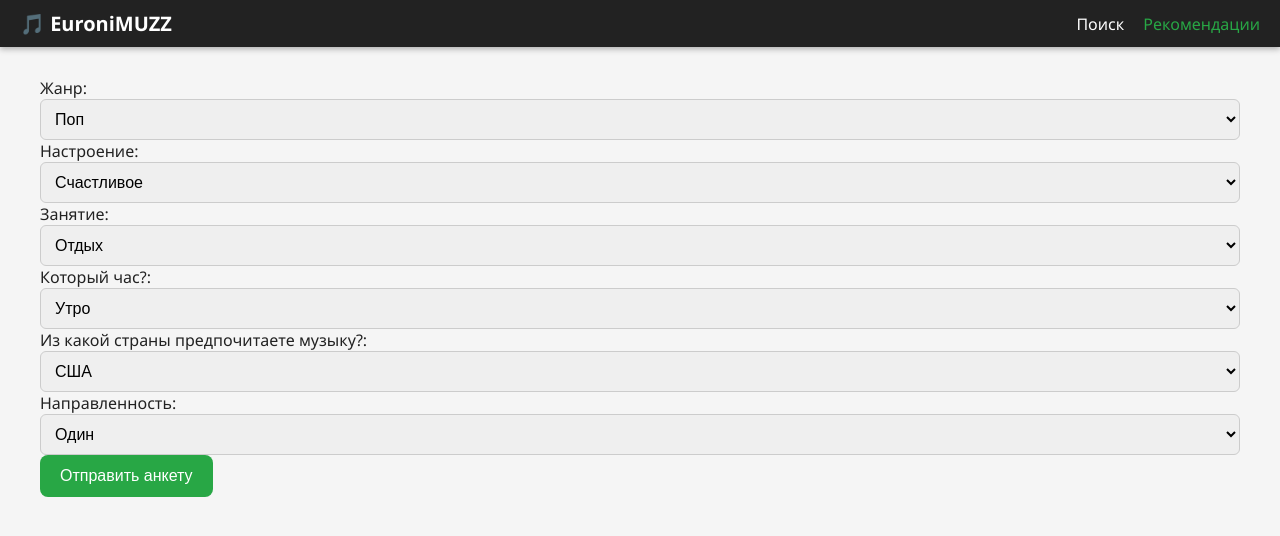
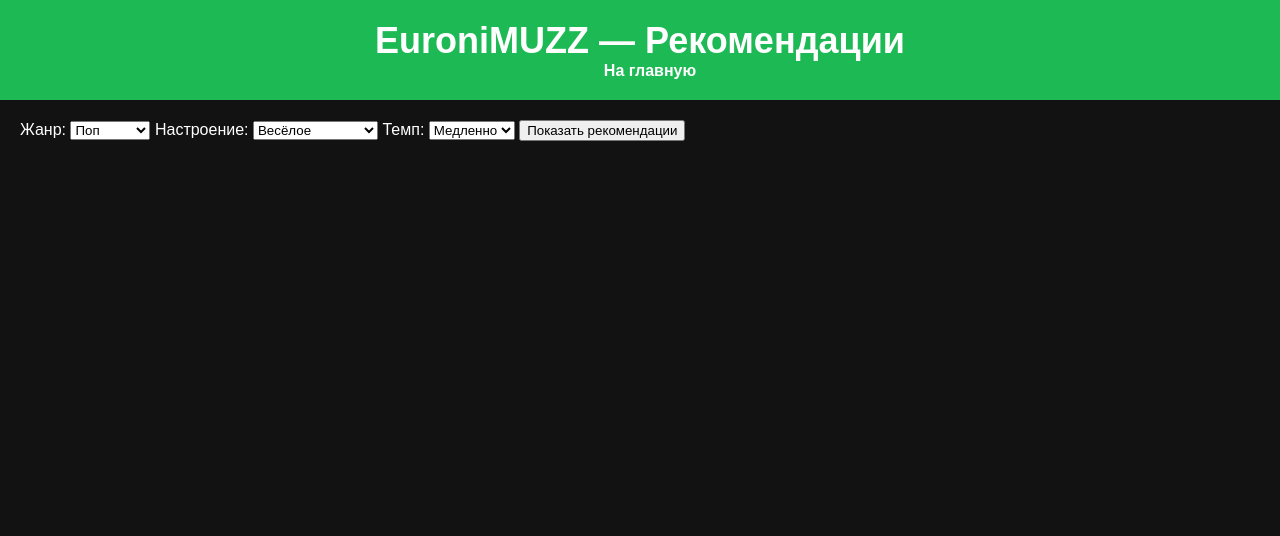
Before and after one commit to ukrainecila6-ctrl/EuroniMUZZ, a Flask app: page /recommend in a window 1280 px wide. Shown: the top 536 px of the page. Run offline with Flask 3, Linux system fonts and the light colour scheme; data that the repository does not hold is empty.

Commit message:
Исправлены конфликты

```diff
--- a/app.py
+++ b/app.py
@@ -1,131 +1,49 @@
 from flask import Flask, render_template, request
 import requests
-import random
 
 app = Flask(__name__)
 
-# ====== iTunes API helper ======
-def search_itunes(term, limit=25, country="us"):
-    url = "https://itunes.apple.com/search"
+# Титульная страница
+@app.route('/')
+def index():
+    return render_template('index.html')
+
+# Поиск песен через iTunes API
+@app.route('/search', methods=['GET', 'POST'])
+def search():
+    query = request.args.get('q') or request.form.get('q')
+    results = []
+    if query:
+        url = f"https://itunes.apple.com/search"
+        params = {
+            'term': query,
+            'media': 'music',
+            'limit': 20
+        }
+        response = requests.get(url, params=params)
+        if response.status_code == 200:
+            data = response.json()
+            results = data.get('results', [])
+    return render_template('index.html', results=results, query=query)
+
+# Рекомендации на основе жанра и других факторов
+@app.route('/recommend', methods=['GET', 'POST'])
+def recommend():
+    genre = request.form.get('genre') or 'pop'
+    mood = request.form.get('mood') or 'happy'
+    tempo = request.form.get('tempo') or 'medium'
+
+    # Простейший пример рекомендаций: ищем песни по жанру и слову настроения
+    url = f"https://itunes.apple.com/search"
     params = {
-        "term": term,
-        "media": "music",
-        "limit": limit,
-        "country": country
+        'term': f"{genre} {mood}",
+        'media': 'music',
+        'limit': 10
     }
     response = requests.get(url, params=params)
-    data = response.json()
-    results = []
-    for item in data.get("results", []):
-        results.append({
-            "trackName": item.get("trackName"),
-            "artistName": item.get("artistName"),
-            "previewUrl": item.get("previewUrl"),
-            "artwork": item.get("artworkUrl100", "").replace("100x100", "300x300"),
-            "collectionName": item.get("collectionName", "")
-        })
-    return results
+    recs = response.json().get('results', []) if response.status_code == 200 else []
 
-# ====== Главная ======
-@app.route("/")
-def home():
-    return render_template("home.html")
+    return render_template('recommend.html', recommendations=recs)
 
-# ====== Поиск ======
-@app.route("/search", methods=["GET", "POST"])
-def index():
-    songs = []
-    query = ""
-    if request.method == "POST":
-        query = request.form.get("query", "").strip()
-        if query:
-            songs = search_itunes(query, limit=30)
-    return render_template("index.html", songs=songs, query=query)
-
-# ====== Рекомендации ======
-@app.route("/recommend", methods=["GET", "POST"])
-def recommend():
-    recommendations = []
-    query_params = {}
-    if request.method == "POST":
-        mood = request.form.get("mood")
-        genre = request.form.get("genre")
-        activity = request.form.get("activity")
-        time = request.form.get("time")
-        region = request.form.get("region")
-        purpose = request.form.get("purpose")
-
-        query_params = {"mood": mood, "genre": genre, "activity": activity,
-                        "time": time, "region": region, "purpose": purpose}
-
-        recommendations = generate_recommendations(mood, genre, activity, time, region, purpose)
-
-    return render_template("recommend.html", recommendations=recommendations, query_params=query_params)
-
-def generate_recommendations(mood, genre, activity, time, region, purpose):
-    mood_tags = {
-        "happy": ["uplifting", "positive", "feel good", "summer vibes"],
-        "sad": ["melancholic", "slow", "emotional", "soft piano"],
-        "romantic": ["love songs", "slow dance", "ballads", "heartfelt"],
-        "calm": ["chill", "relaxing", "ambient", "lofi"],
-        "energetic": ["energetic", "high tempo", "dance", "upbeat"],
-        "angry": ["hard rock", "metal", "intense", "aggressive"]
-    }
-    activity_tags = {
-        "relaxing": ["chill", "acoustic", "instrumental"],
-        "studying": ["focus", "study beats", "ambient"],
-        "driving": ["roadtrip", "travel", "car songs"],
-        "training": ["gym", "workout", "motivation"],
-        "cleaning": ["house mix", "dance pop", "good mood"],
-        "party": ["party", "club", "dance hits"]
-    }
-    time_tags = {
-        "morning": ["morning energy", "wake up songs"],
-        "day": ["daytime hits", "workday pop"],
-        "evening": ["evening chill", "relax vibes"],
-        "night": ["night music", "late night mix"]
-    }
-    purpose_tags = {
-        "alone": ["deep", "personal", "solo listening"],
-        "friends": ["fun", "sing along", "social"],
-        "work": ["focus", "instrumental", "background"],
-        "chill": ["lofi", "smooth", "calm"]
-    }
-    country_map = {
-        "us": "us", "ru": "ru", "gb": "gb", "de": "de",
-        "fr": "fr", "jp": "jp", "kr": "kr", "latino": "mx"
-    }
-    country = country_map.get(region, "us")
-
-    tags = []
-    tags += random.sample(mood_tags.get(mood, []), min(2, len(mood_tags.get(mood, []))))
-    tags += random.sample(activity_tags.get(activity, []), min(2, len(activity_tags.get(activity, []))))
-    tags += random.sample(time_tags.get(time, []), min(1, len(time_tags.get(time, []))))
-    tags += random.sample(purpose_tags.get(purpose, []), min(1, len(purpose_tags.get(purpose, []))))
-
-    core_query = f"{genre} {' '.join(tags)}"
-    search_query = core_query.strip()
-
-    recommendations = search_itunes(search_query, limit=50, country=country)
-
-    if len(recommendations) < 15:
-        backup_terms = [
-            f"top {genre} songs",
-            f"{mood} {genre} playlist",
-            f"best {genre} hits",
-            f"{genre} {purpose} mix"
-        ]
-        for term in backup_terms:
-            extra = search_itunes(term, limit=20, country=country)
-            recommendations.extend(extra)
-
-    seen = set()
-    unique = []
-    for song in recommendations:
-        if song["trackName"] not in seen:
-            seen.add(song["trackName"])
-            unique.append(song)
-    return unique[:60]
-
-if __name__ == "__main__":
+if __name__ == '__main__':
     app.run(debug=True)
--- a/static/style.css
+++ b/static/style.css
@@ -1,85 +1,68 @@
 body {
+    font-family: 'Arial', sans-serif;
+    background-color: #121212;
+    color: #ffffff;
     margin: 0;
-    font-family: "Segoe UI", Tahoma, Geneva, Verdana, sans-serif;
-    background-color: #f5f5f5;
-    color: #222;
+    padding: 0;
 }
 
-a { text-decoration: none; color: inherit; }
-
-.top-nav {
-    display: flex; align-items: center; justify-content: space-between;
-    background-color: #222; color: #fff; padding: 10px 20px;
-    box-shadow: 0 2px 6px rgba(0,0,0,0.3);
+header {
+    background-color: #1DB954;
+    padding: 20px;
+    text-align: center;
 }
 
-.top-nav .nav-logo { font-size: 20px; font-weight: bold; }
-
-.top-nav nav a { margin-left: 15px; font-size: 16px; color: #fff; transition: color 0.2s; }
-
-.top-nav nav a:hover, .top-nav nav a.active { color: #28a745; }
-
-.container { max-width: 1200px; margin: 30px auto; padding: 0 20px; }
-
-input[type="text"], select {
-    padding: 10px; font-size: 16px; border: 1px solid #ccc; border-radius: 6px;
-    width: 100%; box-sizing: border-box;
+header h1 {
+    margin: 0;
+    font-size: 36px;
 }
 
-.big-btn, button[type="submit"] {
-    padding: 12px 20px; font-size: 16px; border: none; border-radius: 8px;
-    background-color: #28a745; color: #fff; cursor: pointer; transition: background 0.2s;
+header form {
+    margin-top: 10px;
 }
 
-.big-btn:hover, button[type="submit"]:hover { background-color: #218838; }
-
-.results { display: flex; flex-wrap: wrap; gap: 15px; margin-top: 20px; }
-
-.card {
-    background-color: #fff; border-radius: 10px; box-shadow: 0 2px 6px rgba(0,0,0,0.1);
-    width: 180px; padding: 10px; cursor: pointer; transition: transform 0.2s, box-shadow 0.2s; text-align: center;
+header input[type="text"] {
+    padding: 10px;
+    width: 250px;
+    border: none;
+    border-radius: 5px;
 }
 
-.card:hover { transform: translateY(-5px); box-shadow: 0 4px 12px rgba(0,0,0,0.2); }
-
-.card img { width: 100%; border-radius: 8px; }
-
-.card .meta { margin-top: 8px; font-size: 14px; }
-
-.card .play-btn { margin-top: 8px; padding: 6px 10px; border: none; border-radius: 6px; background-color: #28a745; color: #fff; cursor: pointer; font-size: 14px; transition: background 0.2s; }
-
-.card .play-btn:hover { background-color: #218838; }
-
-.card .play-btn.disabled { background-color: #ccc; cursor: not-allowed; }
-
-.player-bar {
-    position: fixed; bottom: 0; left: 0; width: 100%; background-color: #222;
-    color: #fff; display: flex; align-items: center; justify-content: center;
-    padding: 8px 15px; box-shadow: 0 -2px 6px rgba(0,0,0,0.3); z-index: 1000;
+header button {
+    padding: 10px 15px;
+    border: none;
+    border-radius: 5px;
+    background-color: #ffffff;
+    color: #1DB954;
+    font-weight: bold;
+    cursor: pointer;
 }
 
-.player-bar.hidden { display: none; }
+header a {
+    display: inline-block;
+    margin-left: 20px;
+    color: #ffffff;
+    font-weight: bold;
+    text-decoration: none;
+}
 
-.player-bar img { width: 50px; height: 50px; border-radius: 6px; margin-left: 12px; }
+main {
+    padding: 20px;
+}
 
-.player-bar .info { display: flex; flex-direction: column; margin-left: 12px; }
+ul {
+    list-style: none;
+    padding: 0;
+}
 
-.player-bar button { margin: 0 8px; padding: 6px 12px; font-size: 16px; border: none; border-radius: 6px; background-color: #28a745; color: #fff; cursor: pointer; transition: background 0.2s; }
+li {
+    background-color: #1e1e1e;
+    margin-bottom: 15px;
+    padding: 15px;
+    border-radius: 8px;
+}
 
-.player-bar button:hover { background-color: #218838; }
-
-.hero { background: linear-gradient(135deg, #6a11cb, #2575fc); color: #fff; padding: 80px 20px; text-align: center; border-radius: 0 0 40px 40px; margin-bottom: 30px; }
-
-.hero h1 { font-size: 48px; margin-bottom: 20px; }
-
-.hero p { font-size: 20px; margin-bottom: 30px; }
-
-.hero-buttons { display: flex; justify-content: center; gap: 20px; }
-
-.hero-buttons .big-btn { padding: 15px 30px; font-size: 18px; border-radius: 10px; background-color: #28a745; color: #fff; transition: background 0.3s; }
-
-.hero-buttons .big-btn:hover { background-color: #218838; }
-
-@media (max-width: 768px) { .results { justify-content: center; } .card { width: 45%; } }
-
-@media (max-width: 480px) { .card { width: 100%; } .top-nav { flex-direction: column; align-items: flex-start; } .top-nav nav { margin-top: 10px; } }
+audio {
+    width: 100%;
+    margin-top: 10px;
+}
--- a/templates/recommend.html
+++ b/templates/recommend.html
@@ -1,118 +1,57 @@
 <!DOCTYPE html>
-<html lang="ru">
+<html lang="en">
 <head>
     <meta charset="UTF-8">
-  <title>Рекомендации</title>
+    <title>EuroniMUZZ — Рекомендации</title>
     <link rel="stylesheet" href="{{ url_for('static', filename='style.css') }}">
 </head>
 <body>
-<header class="top-nav">
-  <a href="{{ url_for('home') }}" class="nav-logo">🎵 EuroniMUZZ</a>
-  <nav>
-    <a href="{{ url_for('index') }}" class="nav-link">Поиск</a>
-    <a href="{{ url_for('recommend') }}" class="nav-link active">Рекомендации</a>
-  </nav>
+    <header>
+        <h1>EuroniMUZZ — Рекомендации</h1>
+        <a href="/">На главную</a>
     </header>
 
-<div class="container">
-  <!-- Форма рекомендаций с выбором параметров -->
-  <form method="POST" class="search-form">
+    <main>
+        <form method="post">
             <label>Жанр:
                 <select name="genre">
                     <option value="pop">Поп</option>
                     <option value="rock">Рок</option>
-        <option value="hip hop">Хип хоп</option>
-        <option value="electronic">Электроника</option>
+                    <option value="rap">Рэп</option>
+                    <option value="jazz">Джаз</option>
                     <option value="classical">Классика</option>
-        <option value="jazz">Джаз</option>
-        <option value="metal">Метал</option>
                 </select>
             </label>
             <label>Настроение:
                 <select name="mood">
-        <option value="happy">Счастливое</option>
+                    <option value="happy">Весёлое</option>
                     <option value="sad">Грустное</option>
-        <option value="romantic">Романтическое</option>
-        <option value="calm">Спокойное</option>
-        <option value="energetic">Энергичное</option>
-        <option value="angry">Раздраженное</option>
+                    <option value="relax">Расслабляющее</option>
                 </select>
             </label>
-    <label>Занятие:
-      <select name="activity">
-        <option value="relaxing">Отдых</option>
-        <option value="studying">Учёба</option>
-        <option value="driving">За рулём</option>
-        <option value="training">Тренировка</option>
-        <option value="cleaning">Уборка</option>
-        <option value="party">На вечеринке</option>
+            <label>Темп:
+                <select name="tempo">
+                    <option value="slow">Медленно</option>
+                    <option value="medium">Средне</option>
+                    <option value="fast">Быстро</option>
                 </select>
             </label>
-    <label>Который час?:
-      <select name="time">
-        <option value="morning">Утро</option>
-        <option value="day">День</option>
-        <option value="evening">Вечер</option>
-        <option value="night">Ночь</option>
-      </select>
-    </label>
-    <label>Из какой страны предпочитаете музыку?:
-      <select name="region">
-        <option value="us">США</option>
-        <option value="ru">Россия</option>
-        <option value="gb">Великобритания</option>
-        <option value="de">Германия</option>
-        <option value="fr">Франция</option>
-        <option value="jp">Япония</option>
-        <option value="kr">Корея</option>
-      </select>
-    </label>
-    <label> Направленность:
-      <select name="purpose">
-        <option value="alone">Один</option>
-        <option value="friends">В компании</option>
-      </select>
-    </label>
-    <button type="submit" class="big-btn">Отправить анкету</button>
+            <button type="submit">Показать рекомендации</button>
         </form>
 
         {% if recommendations %}
-  <div class="results">
-    {% for t in recommendations %}
-    <div class="card" data-preview="{{ t.previewUrl }}" data-title="{{ t.trackName }}" data-artist="{{ t.artistName }}" data-artwork="{{ t.artwork }}">
-      <img src="{{ t.artwork }}" alt="cover">
-      <div class="meta">
-        <strong>{{ t.trackName }}</strong><br>
-        <span>{{ t.artistName }}</span>
-      </div>
-      {% if t.previewUrl %}
-      <button class="play-btn">▶</button>
-      {% else %}
-      <button class="play-btn disabled" disabled>⛔</button>
+            <h2>Рекомендованные треки:</h2>
+            <ul>
+                {% for track in recommendations %}
+                    <li>
+                        <strong>{{ track.trackName }}</strong> — {{ track.artistName }}<br>
+                        <audio controls>
+                            <source src="{{ track.previewUrl }}" type="audio/mpeg">
+                        </audio>
+                    </li>
+                {% endfor %}
+            </ul>
         {% endif %}
-    </div>
-    {% endfor %}
-  </div>
-  {% endif %}
-</div>
-
-<footer class="player-bar hidden" id="player-container">
-  <button id="prev-track">⏮</button>
-  <button id="playpause">▶</button>
-  <button id="next-track">⏭</button>
-  <img id="player-art" src="" alt="">
-  <div class="info">
-    <div id="player-title">—</div>
-    <div id="player-artist" class="muted">—</div>
-    <div class="progress-container">
-      <span id="current-time">0:00</span>
-      <input type="range" id="progress" value="0" min="0" step="1">
-      <span id="duration">0:00</span>
-    </div>
-  </div>
-  <audio id="audio" preload="metadata"></audio>
-</footer>
-
-<script src="{{ url_for('static', filename='script.js') }}"></script>
+    </main>
 </body>
 </html>
```
Also changed, not shown: templates/index.html (+29 -55 lines). Lines whose indentation alone changed are shown as unchanged.
